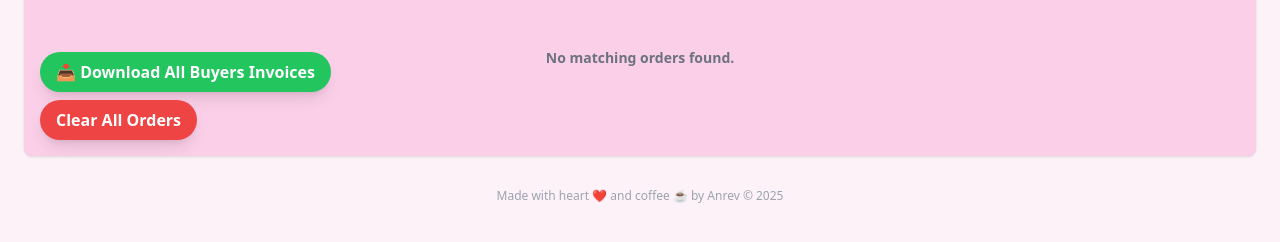
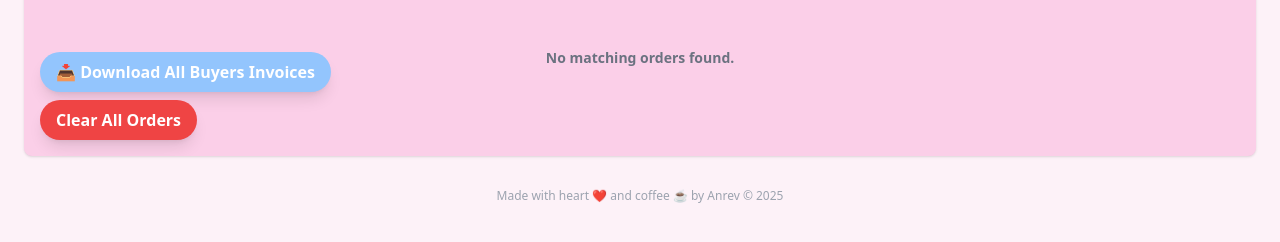
Before and after one commit to Verna-11/msgbot-app, a Flask app: page / in a window 1280 px wide. Shown: the part 253-495 px from the top of the page. Run offline with Flask 3, Linux system fonts and the light colour scheme; the visitor is signed in with stand-in values (Sample User, id 1); data that the repository does not hold is empty; some libraries are stand-ins or nearby versions.

Commit message:
change color

```diff
--- a/templates/dashboard.html
+++ b/templates/dashboard.html
@@ -107,7 +107,7 @@
       <!-- Sticky Download Button -->
       <div class="absolute bottom-4 left-4 flex flex-col gap-2">
       <a href="{{ url_for('download_all_invoices_excel') }}"
-         class="bg-green-500 hover:bg-green-600 text-white font-bold py-2 px-4 rounded-full shadow-lg">
+         class="bg-blue-300 hover:bg-blue-600 text-white font-bold py-2 px-4 rounded-full shadow-lg">
           📥 Download All Buyers Invoices
       </a>
         <form method="POST" action="{{ url_for('clear_orders') }}"
```
